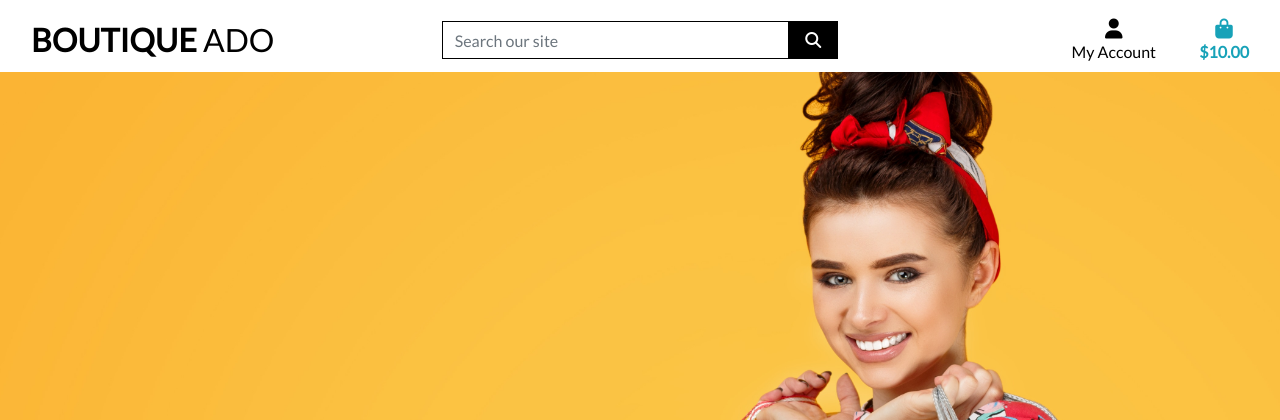
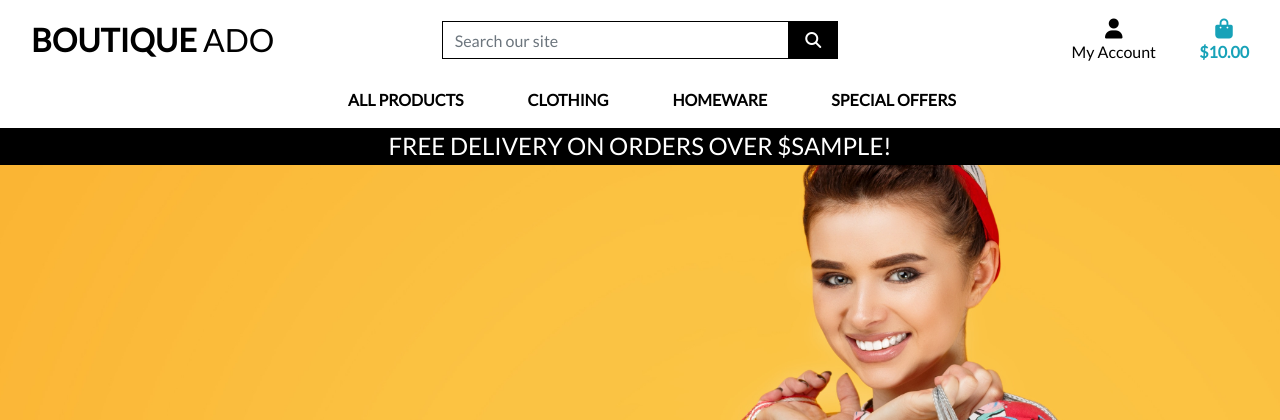
Before and after one commit to sharondrinkwaard/boutiqueado, a Django app: template templates/base.html in a window 1280 px wide. Shown: the top 420 px of the page. Run offline with Django 3.2, Linux system fonts and the light colour scheme; the template is opened without the code that fills it: most values are stand-ins (such as "Sample title", 1, 10 or a date in 2020); some libraries are stand-ins or nearby versions.

Commit message:
Added mobile header and main navbar

```diff
--- a/static/css/base.css
+++ b/static/css/base.css
@@ -56,6 +56,10 @@ body {
     border: 1px solid black !important;
 }
 
+.bg-black {
+    background: #000 !important;
+}
+
 /* -------------------------------- Media Queries */
 
 /* Slightly larger container on xl screens */
--- a/templates/base.html
+++ b/templates/base.html
@@ -97,7 +97,21 @@
               </ul>
           </div>
       </div>
-  </header>
+        <div class="row bg-white">
+          <nav class="navbar navbar-expand-lg navbar-light w-100">
+            <button class="navbar-toggler" type="button" data-toggle="collapse" data-target="#main-nav" aria-controls="main-nav" aria-expanded="false" aria-label="Toggle navigation">
+              <span class="navbar-toggler-icon"></span>
+            </button>
+            {% include 'includes/mobile-top-header.html' %}
+            {% include 'includes/main-nav.html' %}
+          </nav>
+        </div>
+        <div id="delivery-banner" class="row text-center">
+          <div class="col bg-black text-white">
+            <h4 class="logo-font my-1">Free delivery on orders over ${{ free_shipping_threshold }}!</h4>
+          </div>
+        </div>
+    </header>
 
     {% if messages %}
       <div class="message-container"></div>
--- a/templates/includes/main-nav.html
+++ b/templates/includes/main-nav.html
@@ -1,19 +1,14 @@
 <div class="collapse navbar-collapse" id="main-nav">
     <ul class="navbar-nav w-auto mx-auto">
-        <li class="nav-item d-block d-md-none">
-            <a class="logo-font font-weight-bold nav-link text-black mr-5" href="{% url 'home' %}" id="home-link">
-                Home
-            </a>
-        </li>
         <li class="nav-item dropdown">
             <a class="logo-font font-weight-bold nav-link text-black mr-5" href="#" id="all-products-link" data-toggle="dropdown" aria-haspopup="true" aria-expanded="false">
                 All Products
             </a>
             <div class="dropdown-menu border-0" aria-labelledby="all-products-link">
-                <a href="{% url 'products' %}?sort=price&direction=asc" class="dropdown-item">By Price</a>
-                <a href="{% url 'products' %}?sort=rating&direction=desc" class="dropdown-item ">By Rating</a>
-                <a href="{% url 'products' %}?sort=category&direction=asc" class="dropdown-item ">By Category</a>
-                <a href="{% url 'products' %}" class="dropdown-item">All Products</a>
+                <a href="" class="dropdown-item">By Price</a>
+                <a href="" class="dropdown-item ">By Rating</a>
+                <a href="" class="dropdown-item ">By Category</a>
+                <a href="" class="dropdown-item">All Products</a>
             </div>
         </li>
 
@@ -22,10 +17,10 @@
                 Clothing
             </a>
             <div class="dropdown-menu border-0" aria-labelledby="clothing-link">
-                <a href="{% url 'products' %}?category=activewear,essentials" class="dropdown-item">Activewear &amp; Essentials</a>
-                <a href="{% url 'products' %}?category=jeans" class="dropdown-item">Jeans</a>
-                <a href="{% url 'products' %}?category=shirts" class="dropdown-item">Shirts</a>
-                <a href="{% url 'products' %}?category=activewear,essentials,jeans,shirts" class="dropdown-item">All Clothing</a>
+                <a href="" class="dropdown-item">Activewear &amp; Essentials</a>
+                <a href="" class="dropdown-item">Jeans</a>
+                <a href="" class="dropdown-item">Shirts</a>
+                <a href="" class="dropdown-item">All Clothing</a>
             </div>
         </li>
 
@@ -34,9 +29,9 @@
                 Homeware
             </a>
             <div class="dropdown-menu border-0" aria-labelledby="homeware-link">
-                <a href="{% url 'products' %}?category=bed_bath" class="dropdown-item">Bed &amp; Bath</a>
-                <a href="{% url 'products' %}?category=kitchen_dining" class="dropdown-item">Kitchen &amp; Dining</a>
-                <a href="{% url 'products' %}?category=bed_bath,kitchen_dining" class="dropdown-item">All Homeware</a>
+                <a href="" class="dropdown-item">Bed &amp; Bath</a>
+                <a href="" class="dropdown-item">Kitchen &amp; Dining</a>
+                <a href="" class="dropdown-item">All Homeware</a>
             </div>
         </li>
 
@@ -45,10 +40,10 @@
                 Special Offers
             </a>
             <div class="dropdown-menu border-0" aria-labelledby="specials-link">
-                <a href="{% url 'products' %}?category=new_arrivals" class="dropdown-item">New Arrivals</a>
-                <a href="{% url 'products' %}?category=deals" class="dropdown-item">Deals</a>
-                <a href="{% url 'products' %}?category=clearance" class="dropdown-item">Clearance</a>
-                <a href="{% url 'products' %}?category=new_arrivals,deals,clearance" class="dropdown-item">All Specials</a>
+                <a href="" class="dropdown-item">New Arrivals</a>
+                <a href="" class="dropdown-item">Deals</a>
+                <a href="" class="dropdown-item">Clearance</a>
+                <a href="" class="dropdown-item">All Specials</a>
             </div>
         </li>
     </ul>
--- a/templates/includes/mobile-top-header.html
+++ b/templates/includes/mobile-top-header.html
@@ -6,7 +6,7 @@
         </div>
     </a>
     <div class="dropdown-menu border-0 w-100 p-3 rounded-0 my-0" aria-labelledby="mobile-search">
-        <form class="form" method="GET" action="{% url 'products' %}">
+        <form class="form" method="GET" action="">
             <div class="input-group w-100">
                 <input class="form-control border border-black rounded-0" type="text" name="q" placeholder="Search our site">
                 <div class="input-group-append">
@@ -30,9 +30,9 @@
     <div class="dropdown-menu border-0" aria-labelledby="user-options">
         {% if request.user.is_authenticated %}
             {% if request.user.is_superuser %}
-                <a href="{% url 'add_product' %}" class="dropdown-item">Product Management</a>
+                <a href="{% url 'account_logout' %}" class="dropdown-item">Product Management</a>
             {% endif %}
-            <a href="{% url 'profile' %}" class="dropdown-item">My Profile</a>
+            <a href="" class="dropdown-item">My Profile</a>
             <a href="{% url 'account_logout' %}" class="dropdown-item">Logout</a>
         {% else %}
             <a href="{% url 'account_signup' %}" class="dropdown-item">Register</a>
@@ -41,7 +41,7 @@
     </div>
 </li>
 <li class="list-inline-item">
-    <a class="{% if grand_total %}text-primary font-weight-bold{% else %}text-black{% endif %} nav-link d-block d-lg-none" href="{% url 'view_bag' %}">
+    <a class="{% if grand_total %}text-primary font-weight-bold{% else %}text-black{% endif %} nav-link d-block d-lg-none" href="">
         <div class="text-center">
             <div><i class="fas fa-shopping-bag fa-lg"></i></div>
             <p class="my-0">
```
